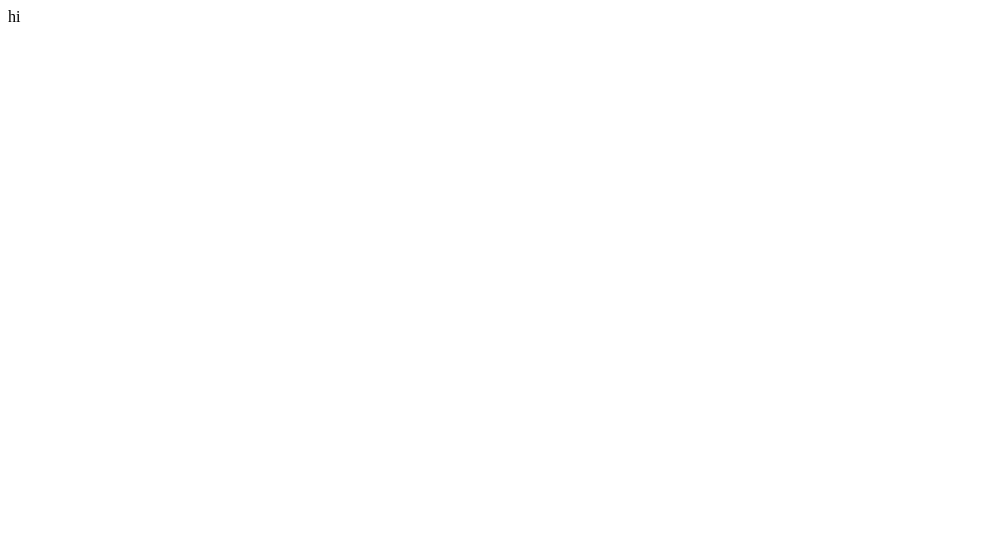
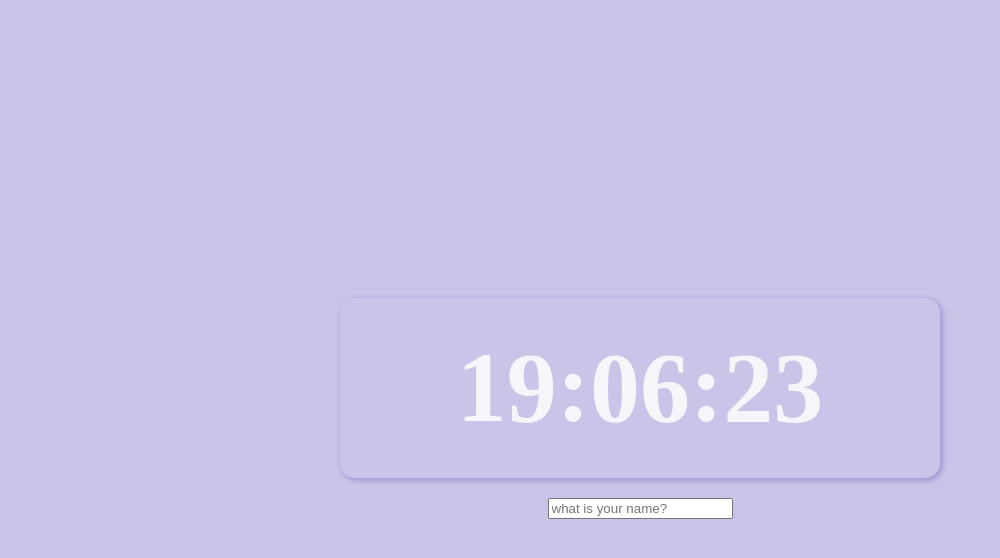
Before and after one commit to berrypizza/js-study, a plain HTML site: page index.html in a window 1280 px wide. Shown: the whole page, without its empty margins (0-1000 px from the left). Drawn offline with Linux system fonts and the light colour scheme.

Commit message:
clock and user

```diff
--- /dev/null
+++ b/greeting.js
@@ -0,0 +1,43 @@
+const form = document.querySelector(".js-form"),
+  input = form.querySelector("input"),
+  greetings = document.querySelector(".js-greetings");
+
+const USER_LS = "currentUser",
+  SHOWING_CN = "showing";
+
+function saveName(text) {
+  localStorage.setItem(USER_LS, text);
+}
+
+function handleSubmit(event) {
+  event.preventDefault();
+  const currentValue = input.value;
+  paintGreeting(currentValue);
+  saveName(currentValue);
+}
+
+function askForName() {
+  form.addEventListener("submit", handleSubmit);
+  form.classList.add(SHOWING_CN);
+}
+
+function paintGreeting(text) {
+  form.classList.remove(SHOWING_CN);
+  greetings.classList.add(SHOWING_CN);
+  greetings.innerText = `Hello ${text}`;
+}
+
+function loadName() {
+  const currentUser = localStorage.getItem(USER_LS);
+  if (currentUser === null) {
+    askForName();
+  } else {
+    paintGreeting(currentUser);
+  }
+}
+
+function init() {
+  loadName();
+}
+
+init();
--- a/index.html
+++ b/index.html
@@ -4,8 +4,17 @@
     <meta charset="UTF-8" />
     <meta name="viewport" content="width=device-width, initial-scale=1.0" />
     <title>Document</title>
+    <link rel="stylesheet" href="style.css" />
   </head>
   <body>
-    hi
+    <div id="size" class="js-clock">
+      <div class="js-title">00:00:00</div>
+    </div>
+    <form class="js-form form">
+      <input type="text" placeholder="what is your name?" />
+    </form>
+    <h4 class="js-greetings greetings"></h4>
+    <script src="index.js"></script>
+    <script src="greeting.js"></script>
   </body>
 </html>
--- a/index.js
+++ b/index.js
@@ -0,0 +1,20 @@
+const clockContainer = document.querySelector(".js-clock"),
+  clockTitle = clockContainer.querySelector(".js-title");
+
+function getTime() {
+  const date = new Date();
+  const hours = date.getMinutes();
+  const minuTes = date.getHours();
+  const secounds = date.getSeconds();
+
+  clockTitle.innerText = `${hours < 10 ? `0${hours}` : hours}:${
+    minuTes < 10 ? `0${minuTes}` : minuTes
+  }:${secounds < 10 ? `0${secounds}` : secounds}`;
+}
+
+function init() {
+  getTime();
+  setInterval(getTime, 1000);
+}
+
+init();
--- a/style.css
+++ b/style.css
@@ -0,0 +1,34 @@
+body {
+  display: flex;
+  justify-content: center;
+  align-items: center;
+  height: 100vh;
+  background: rgba(80, 60, 180, 0.3);
+  flex-direction: column;
+}
+
+.js-clock {
+  font-size: 100px;
+  font-weight: 600;
+  height: 180px;
+  width: 600px;
+  box-shadow: 2px 2px 5px 1px rgba(80, 60, 180, 0.3);
+  display: flex;
+  justify-content: center;
+  align-items: center;
+  text-align: center;
+  border-radius: 15px;
+  margin-bottom: 20px;
+}
+.js-title {
+  color: #f9f9faee;
+}
+
+.form,
+.greetings {
+  display: none;
+}
+
+.showing {
+  display: block;
+}
```
